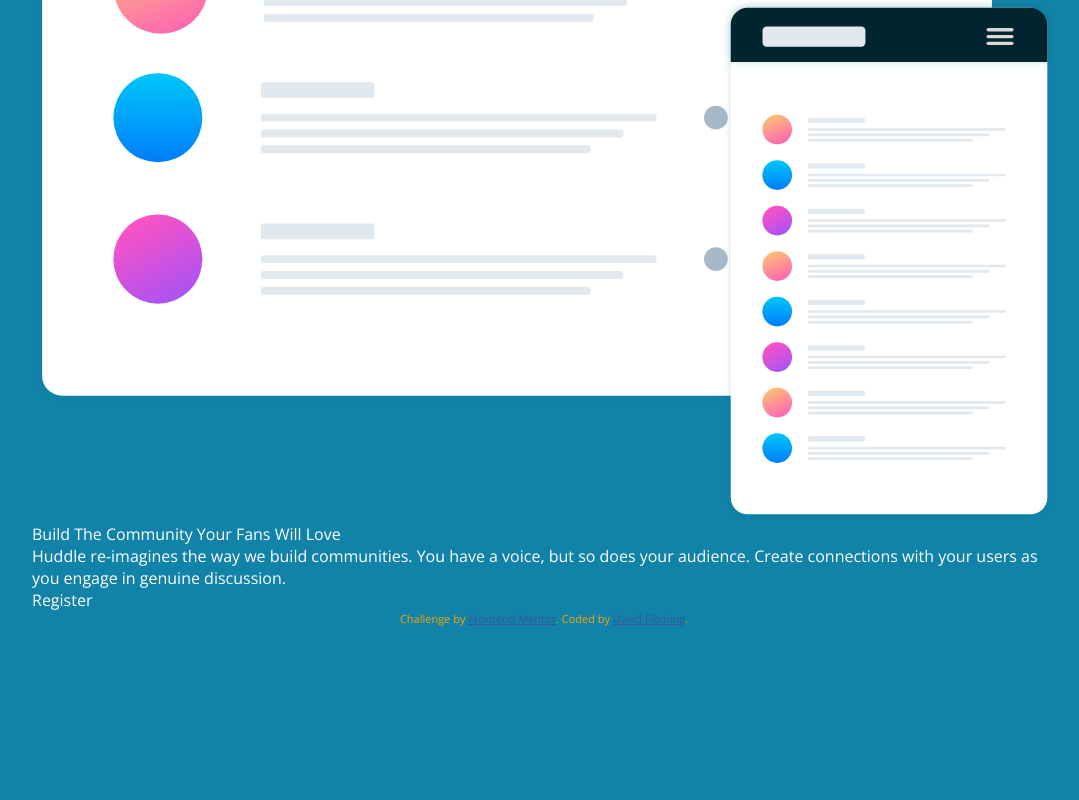
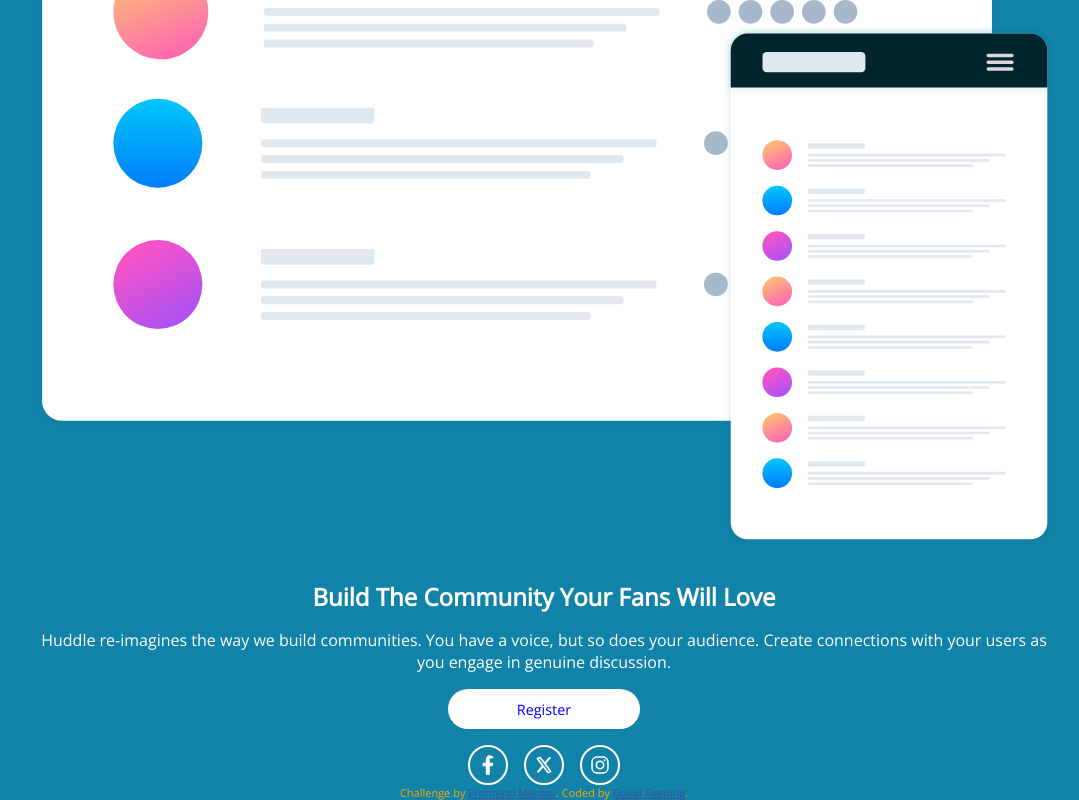
Before and after one commit to tonage72/huddle-landing-page-with-single-introductory-section-master, a plain HTML site: page index.html in a window 1280 px wide. Shown: the part 318-1118 px from the top of the page, without its empty margins (96-1175 px from the left). Before the commit the page ends 944 px from the top, so only its background shows below. Drawn offline with nearby package versions, Linux system fonts and the light colour scheme.

Commit message:
added social div

```diff
--- a/css/styles.css
+++ b/css/styles.css
@@ -23,11 +23,61 @@
 	align-items: center;
 	background-color: rgb(17, 130, 168);
 	font-family: 'Open Sans', sans-serif;
-	height: 100vh;
 }
 
 main {
 	width: 80vw;
+	height: 100%;
+}
+
+main > img:first-child {
+	width: 10rem;
+	padding: 2rem 0 4rem 0;
+}
+
+h1 {
+	text-align: center;
+	font-size: 1.5rem;
+	padding: 2rem 0 0 0;
+}
+
+h2 {
+	text-align: center;
+	font-size: 1rem;
+	font-weight: 400;
+	padding: 1rem 0 1rem 0;
+}
+
+.register {
+	display: flex;
+	flex-flow: column nowrap;
+	justify-content: center;
+	align-items: center;
+	background-color: white;
+	font-size: .9rem;
+	width: 12rem;
+	border-radius: 6rem;
+	height: 2.5rem;
+	color: blue;
+	margin: 0 auto 0 auto;
+	margin-bottom: 1rem;
+}
+
+.social-links {
+	display: flex;
+	flex-flow: row nowrap;
+	align-items: center;
+	justify-content: center;
+	width: 100%;
+	gap: 1rem;
+}
+
+.social-links img {
+	border: 2px solid white;
+	border-radius: 50%;
+	width: 2.5rem;
+	height: 2.5rem;
+	padding: .5rem;
 }
 
 .attribution {
--- a/index.html
+++ b/index.html
@@ -11,15 +11,20 @@
   <main>
     <img src="images/logo.svg" alt="">
     <img src="images/illustration-mockups.svg" alt="">
-    <p>
+    <h1>
       Build The Community Your Fans Will Love
-    </p>
-    <p>
+    </h1>
+    <h2>
       Huddle re-imagines the way we build communities. You have a voice, but so does your audience.
       Create connections with your users as you engage in genuine discussion.
-    </p>
-    <div>
+    </h2>
+    <div class="register">
       Register
+    </div>
+    <div class="social-links">
+      <img src="images/facebook-f.svg" alt="">
+      <img src="images/x-twitter.svg" alt="">
+      <img src="images/instagram.svg" alt="">
     </div>
   </main>
   <footer>
```
Also changed, not shown: images/facebook-f.svg (added), images/instagram.svg (added), images/x-twitter.svg (added).
